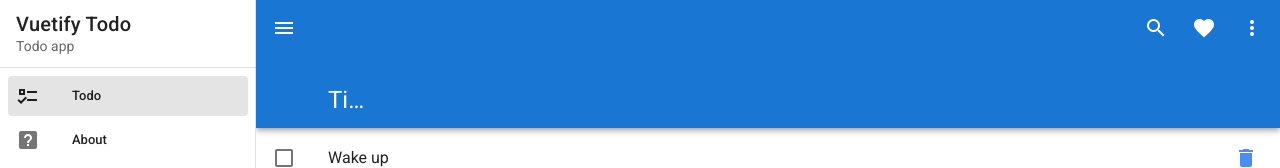
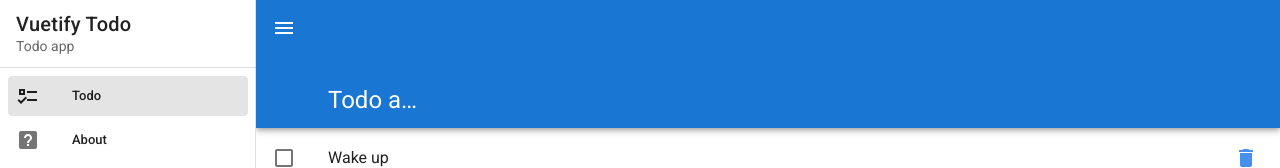
Before and after one commit to bruno127/to-do-app, a Vue app: page / in a window 1280 px wide. Shown: the top 168 px of the page. Built offline with nearby package versions, Linux system fonts and the light colour scheme.

Commit message:
added text-field

```diff
--- a/src/App.vue
+++ b/src/App.vue
@@ -50,21 +50,9 @@
       @click="drawer = !drawer"
       ></v-app-bar-nav-icon>
 
-      <v-app-bar-title>Title</v-app-bar-title>
+      <v-app-bar-title>Todo app</v-app-bar-title>
 
       <v-spacer></v-spacer>
-
-      <v-btn icon>
-        <v-icon>mdi-magnify</v-icon>
-      </v-btn>
-
-      <v-btn icon>
-        <v-icon>mdi-heart</v-icon>
-      </v-btn>
-
-      <v-btn icon>
-        <v-icon>mdi-dots-vertical</v-icon>
-      </v-btn>
     </v-app-bar>
 
     <v-main>
```
